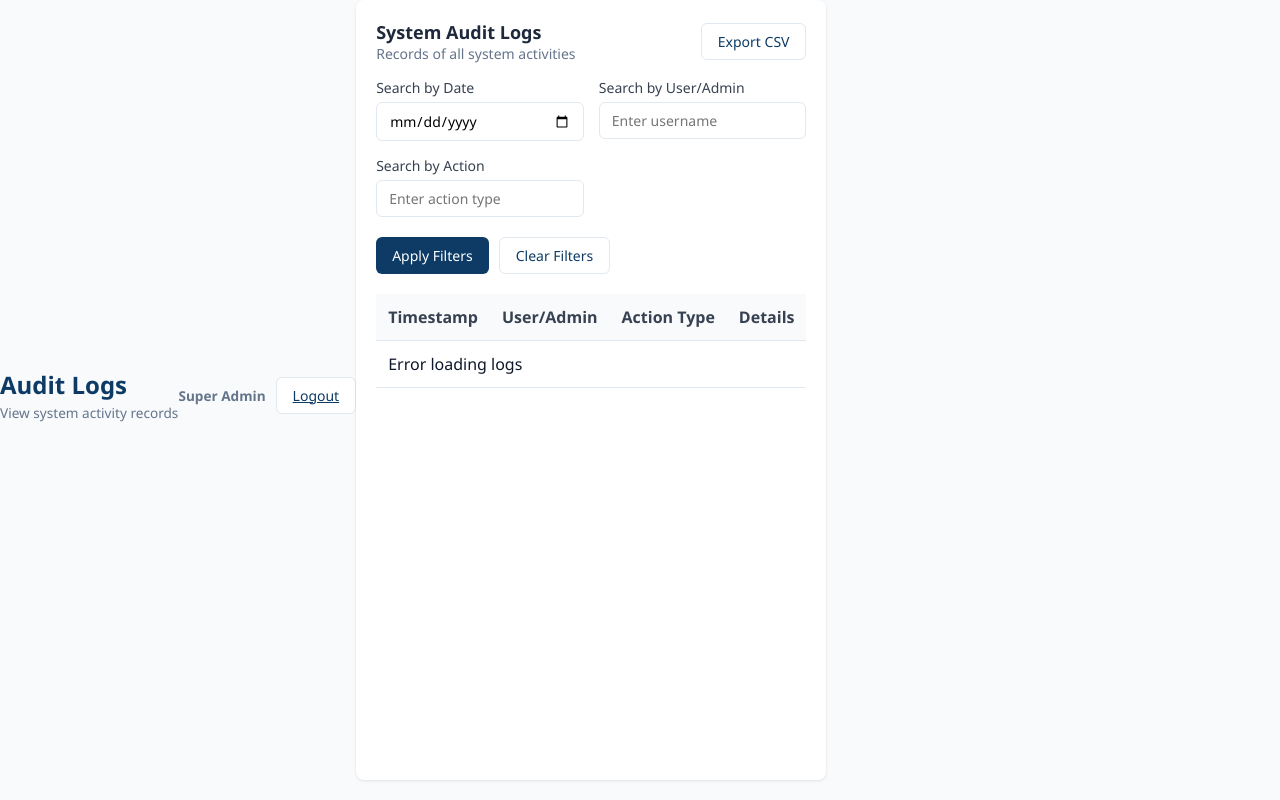
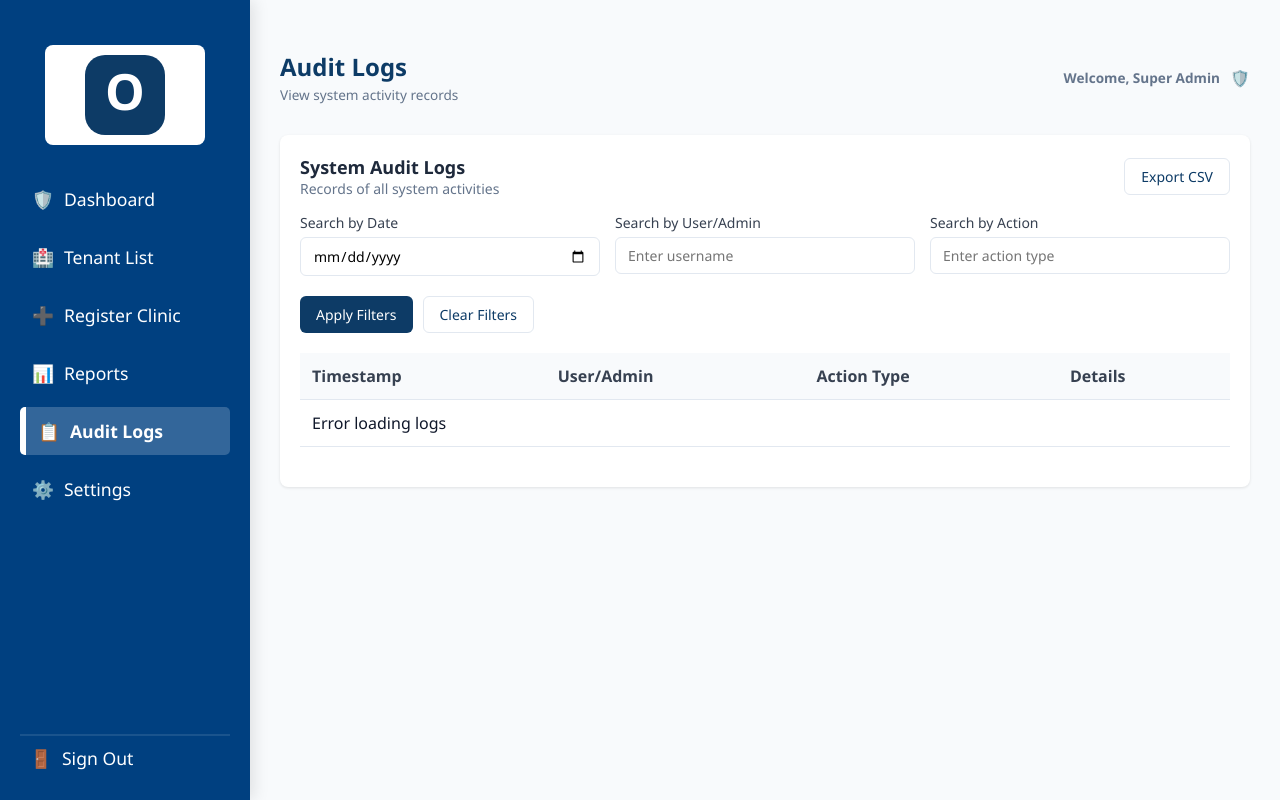
Before and after one commit to redstuprogrammer/adv-db, a PHP site: page /superadmin_audit_logs.php in a window 1280 px wide. Run offline with PHP 8.4, Linux system fonts and the light colour scheme; the visitor is signed in with stand-in values (Sample User, id 1); data that the repository does not hold is empty.

Commit message:
Fix super admin pages layout - add consistent sidebar navigation to Reports, Audit Logs, and Settings pages

```diff
--- a/superadmin_audit_logs.php
+++ b/superadmin_audit_logs.php
@@ -192,15 +192,39 @@ if (empty($_SESSION['superadmin_authed'])) {
     </style>
 </head>
 <body>
-    <div class="container">
+
+<div class="container">
+    <aside class="sidebar">
+        <div class="sidebar-top">
+            <div class="logo-white-box">
+                <svg width="32" height="32" viewBox="0 0 32 32" fill="none" xmlns="http://www.w3.org/2000/svg" class="main-logo">
+                    <rect width="32" height="32" rx="8" fill="#0d3b66"/>
+                    <text x="16" y="22" font-size="20" font-weight="bold" fill="white" text-anchor="middle">O</text>
+                </svg>
+            </div>
+            <nav class="menu">
+                <a href="superadmin_dash.php" class="menu-item"><span>🛡️</span> Dashboard</a>
+                <a href="superadmin_dash.php#tenant-section" class="menu-item"><span>🏥</span> Tenant List</a>
+                <a href="superadmin_dash.php#register-section" class="menu-item"><span>➕</span> Register Clinic</a>
+                <a href="superadmin_reports.php" class="menu-item"><span>📊</span> Reports</a>
+                <a href="superadmin_audit_logs.php" class="menu-item active"><span>📋</span> Audit Logs</a>
+                <a href="superadmin_settings.php" class="menu-item"><span>⚙️</span> Settings</a>
+            </nav>
+        </div>
+        <div class="sidebar-bottom">
+            <a href="logout.php" class="sign-out"><span>🚪</span> Sign Out</a>
+        </div>
+    </aside>
+
+    <main class="main-content">
         <header class="sa-main-header">
             <div>
                 <h1>Audit Logs</h1>
                 <span>View system activity records</span>
             </div>
             <div class="sa-profile">
-                <span>Super Admin</span>
-                <a href="superadmin_logout.php" class="sa-btn sa-btn-outline">Logout</a>
+                <span>Welcome, <strong>Super Admin</strong></span>
+                <div class="sa-profile-avatar">🛡️</div>
             </div>
         </header>
 
@@ -396,5 +420,6 @@ if (empty($_SESSION['superadmin_authed'])) {
             }
         }
     </script>
+    </main>
 </body>
 </html>
```
Also changed, not shown: superadmin_reports.php (+28 -3 lines), superadmin_settings.php (+28 -3 lines).
